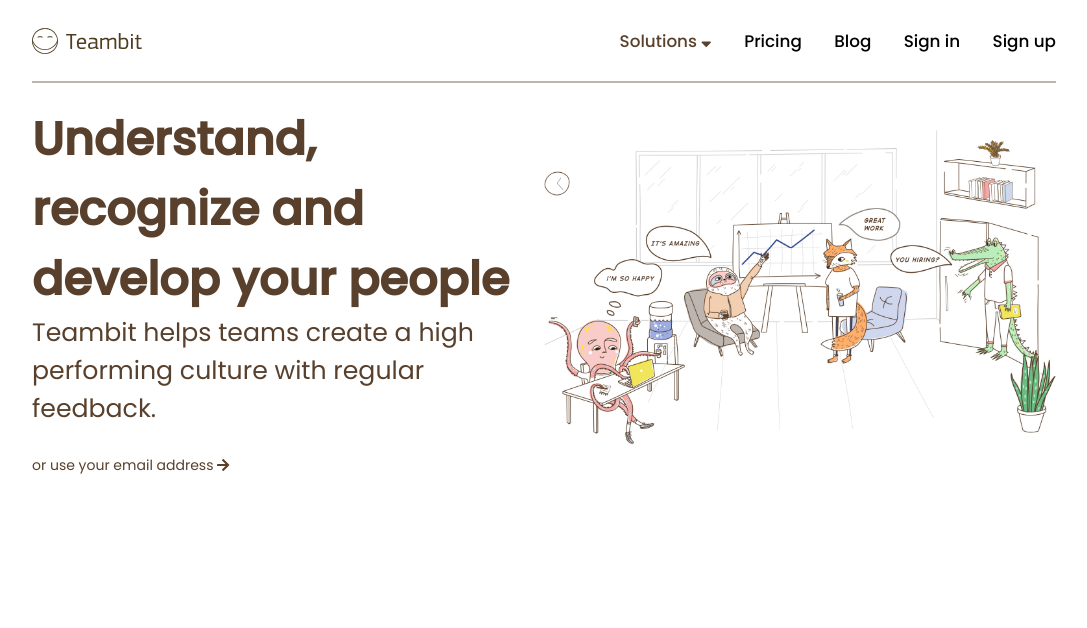
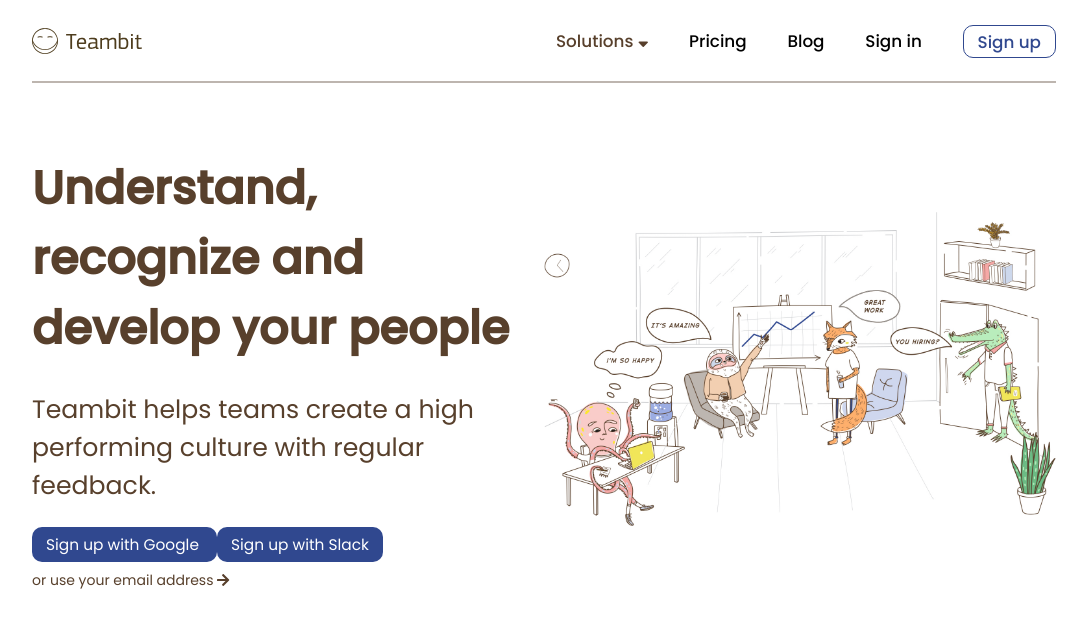
Before and after one commit to alessandrodigiacomantonio/node-sass-teambit, a website: page index.html in a window 1280 px wide. Shown: the whole page, without its empty margins (96-1183 px from the left). Drawn offline with nearby package versions, Linux system fonts and the light colour scheme.

Commit message:
prima stesura header

```diff
--- a/src/scss/partials/_common.scss
+++ b/src/scss/partials/_common.scss
@@ -18,6 +18,9 @@ hr {
   margin-bottom: 1.5rem;
   border: none;
 }
+[role="buttons"] {
+  display: inline-block;
+}
 .page-wrappe {
   max-width: 1080px;
 }
--- a/src/scss/partials/_header.scss
+++ b/src/scss/partials/_header.scss
@@ -6,19 +6,31 @@
     justify-content: space-between;
     margin: 2rem auto 1.5rem;
     &__navbar__item:not(:first-child) {
-      margin-left: 2rem;
+      margin-left: 2.6rem;
     }
     &__navbar__item {
       font-size: 1.2rem;
       font-weight: 500;
+      &[data-name="sign up"] {
+        border-radius: 10px;
+        border: 1px solid $tertiaryColor;
+        padding: 0.25rem 1rem;
+        & a {
+          color: $tertiaryColor;
+        }
+      }
     }
   }
   .header__bottom {
     display: flex;
     justify-content: space-between;
     align-items: center;
+    margin: 5rem auto;
     &__txt {
       width: 50%;
+      & > *:not(:last-child) {
+        margin-bottom: 2rem;
+      }
       &__title {
         font-size: 3.3rem;
       }
@@ -26,8 +38,7 @@
         font-size: 1.8rem;
       }
       &__button {
-        font-size: 1.3rem;
-        color: white;
+        @include buttons;
       }
     }
     &__image {
@@ -36,5 +47,8 @@
         width: 100%;
       }
     }
+    & p:last-child {
+      margin-top: 1rem;
+    }
   }
 }
--- a/src/scss/partials/_mixins.scss
+++ b/src/scss/partials/_mixins.scss
@@ -1,3 +1,7 @@
-// @mixin buttons {
-//
-// }
+@mixin buttons {
+  font-size: 1.1rem;
+  color: white;
+  background-color: $tertiaryColor;
+  padding: 0.5rem 1rem;
+  border-radius: 10px;
+}
```
Also changed, not shown: index.html (+1 -0 lines), dist/css/app.css.
